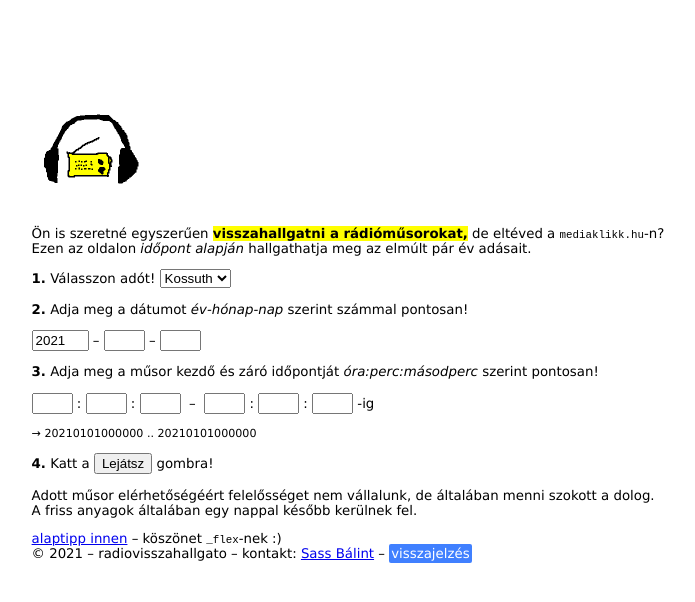
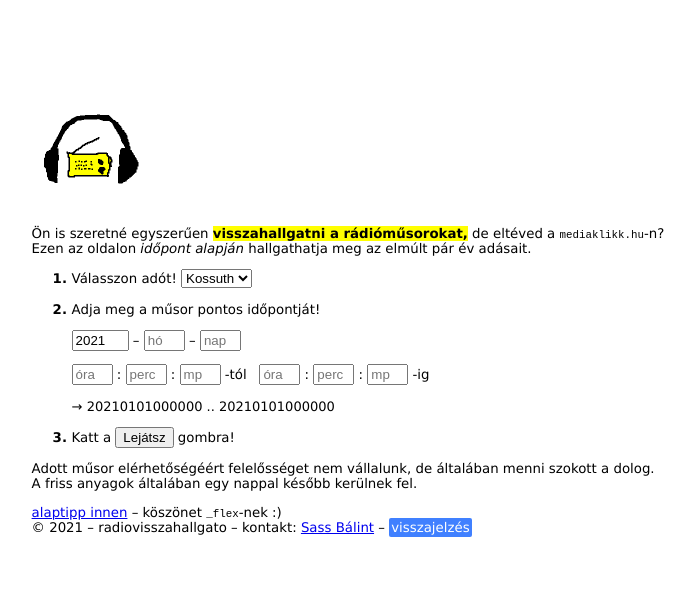
Before and after one commit to radiovisszahallgato/radiovisszahallgato.github.io, a plain HTML site: page index.html in a window 1280 px wide. Shown: the whole page, without its empty margins (58-753 px from the left). Drawn offline with Linux system fonts and the light colour scheme.

Commit message:
[cos] simpler UI

```diff
--- a/index.html
+++ b/index.html
@@ -9,6 +9,15 @@
   <meta property="og:title"         content="radiovisszahallgato" />
   <meta property="og:description"   content="Időpont alapján hallgathatja vissza az elmúlt pár év rádióműsorait." />
   <meta property="og:image"         content="https://radiovisszahallgato.github.io/rvh.png" />
+  <style>
+p.normal {
+  font-weight: normal;
+}
+p.normal-small {
+  font-weight: normal;
+  font-size: small;
+}
+  </style>
 </head>
 
 <body style="
@@ -84,8 +93,10 @@ Ezen az oldalon <em>időpont alapján</em> hallgathatja meg
 az elmúlt pár év adásait.
 </p>
 
-<p>
-<strong>1.</strong>
+<ol style="font-weight: bold">
+
+<li>
+<p class="normal">
 Válasszon adót!
 <select id="station">
   <option value="mr1">Kossuth</option>
@@ -93,45 +104,44 @@ Válasszon adót!
   <option value="mr3">Bartók</option>
 </select>
 </p>
+</li>
 
-<p>
-<strong>2.</strong>
-Adja meg a dátumot <em>év-hónap-nap</em> szerint számmal pontosan!
+<li>
+<p class="normal">
+Adja meg a műsor pontos időpontját!
 </p>
 
-<p>
+<p class="normal">
 <input type="text" value="2021" maxlength="4" size="4" id="year" onchange="calculate()" onclick="calculate()"> &ndash;
-<input type="text" maxlength="2" size="2" id="month" onchange="calculate()" onclick="calculate()"> &ndash;
-<input type="text" maxlength="2" size="2" id="day" onchange="calculate()" onclick="calculate()"> &nbsp;&nbsp;
+<input type="text" placeholder="hó" maxlength="2" size="2" id="month" onchange="calculate()" onclick="calculate()"> &ndash;
+<input type="text" placeholder="nap" maxlength="2" size="2" id="day" onchange="calculate()" onclick="calculate()"> &nbsp;&nbsp;
 </p>
 
-<p>
-<strong>3.</strong>
-Adja meg a műsor kezdő és záró időpontját
-<em>óra:perc:másodperc</em> szerint pontosan!
-</p>
-
-<p>
-<input type="text" maxlength="2" size="2" id="from-hour" onchange="calculate()" onclick="calculate()"> :
-<input type="text" maxlength="2" size="2" id="from-min" onchange="calculate()" onclick="calculate()"> :
-<input type="text" maxlength="2" size="2" id="from-sec" onchange="calculate()" onclick="calculate()">
-&nbsp;&ndash;&nbsp;
-<input type="text" maxlength="2" size="2" id="to-hour" onchange="calculate()" onclick="calculate()"> :
-<input type="text" maxlength="2" size="2" id="to-min" onchange="calculate()" onclick="calculate()"> :
-<input type="text" maxlength="2" size="2" id="to-sec" onchange="calculate()" onclick="calculate()">
+<p class="normal">
+<input type="text" placeholder="óra" maxlength="2" size="2" id="from-hour" onchange="calculate()" onclick="calculate()"> :
+<input type="text" placeholder="perc" maxlength="2" size="2" id="from-min" onchange="calculate()" onclick="calculate()"> :
+<input type="text" placeholder="mp" maxlength="2" size="2" id="from-sec" onchange="calculate()" onclick="calculate()">
+-tól&nbsp;&nbsp;
+<input type="text" placeholder="óra" maxlength="2" size="2" id="to-hour" onchange="calculate()" onclick="calculate()"> :
+<input type="text" placeholder="perc" maxlength="2" size="2" id="to-min" onchange="calculate()" onclick="calculate()"> :
+<input type="text" placeholder="mp" maxlength="2" size="2" id="to-sec" onchange="calculate()" onclick="calculate()">
 -ig
 </p>
 
-<p style="font-size: smaller;">
+<p class="normal-small">
 &rarr; <span id="from">?</span> .. <span id="to">?</span>
 </p>
+</li>
 
-<p>
-<strong>4.</strong>
+<li>
+<p class="normal">
 Katt a
 <button type="button" id="p" onclick="play()">Lejátsz</button>
 gombra!
 </p>
+</li>
+
+</ol>
 
 <p>
 Adott műsor elérhetőségéért felelősséget nem vállalunk,
```
Also changed, not shown: w.png (added).
